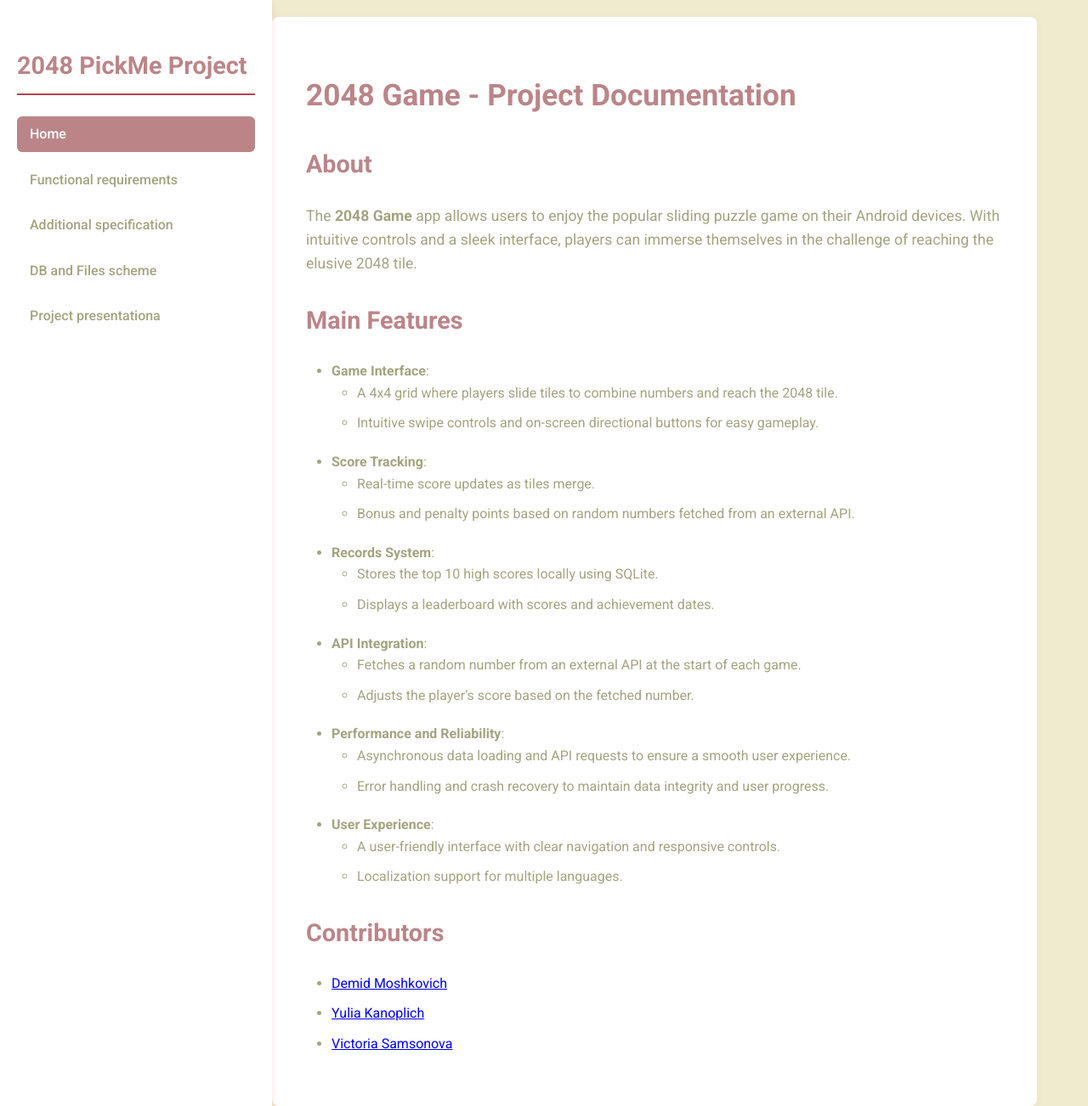
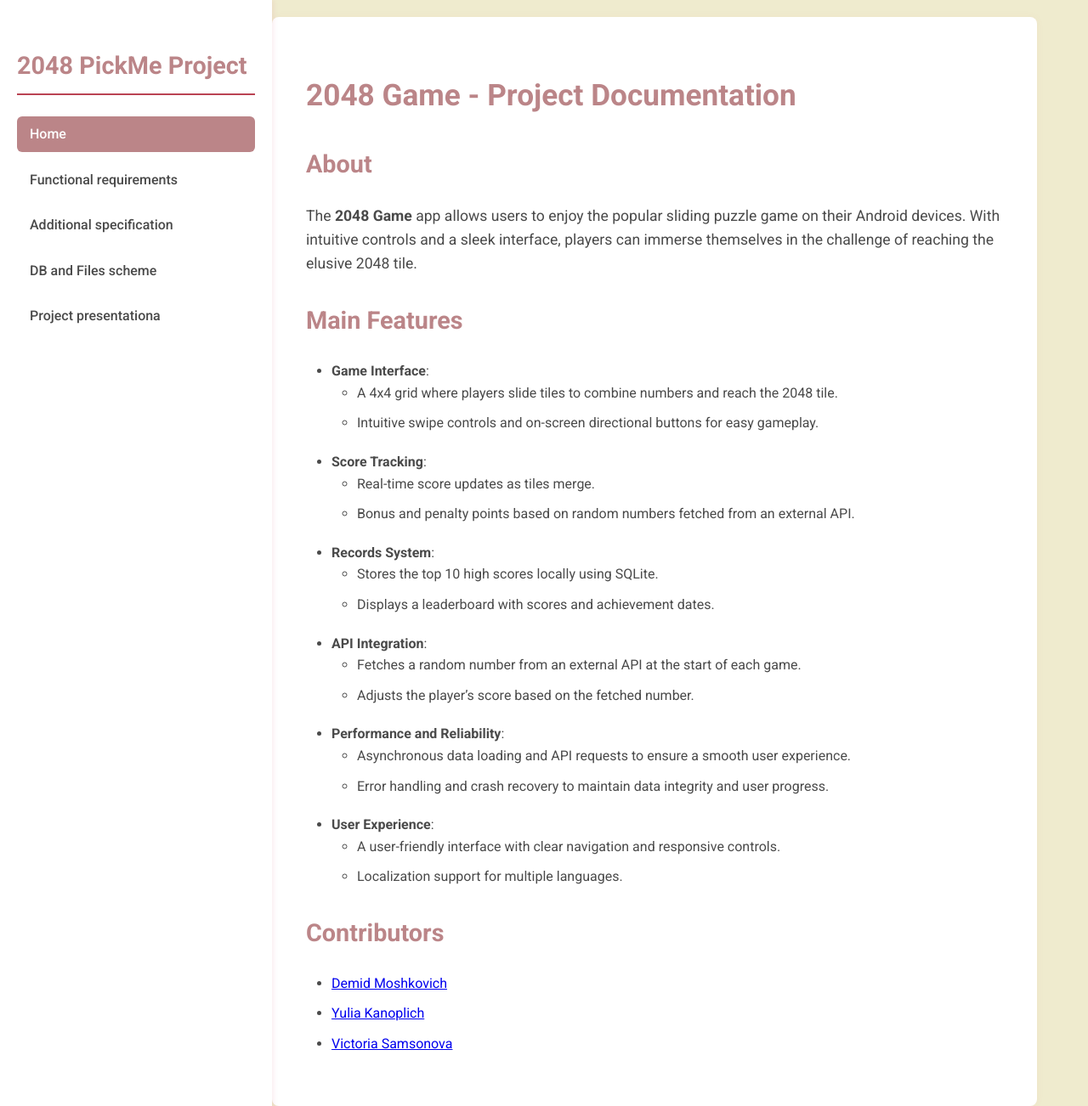
Before and after one commit to fpmi-pmvs2025/pmvs11b-lab8-pickme-team, a Jekyll site: the page built from docs/index.md, in a window 1280 px wide and 1302 px high. Shown: the whole window at 85% size. Built offline with Jekyll 4.4.1, drawn with Linux system fonts in a browser that asks for light colours.

Commit message:
change text color

```diff
--- a/docs/assets/css/style.css
+++ b/docs/assets/css/style.css
@@ -5,7 +5,7 @@
   --primary-color: #BB8588 !important;
   --secondary-color: #BA4353 !important;
   --background-color: #EFEBCE !important;
-  --text-color: #A3A380 !important;
+  --text-color: #4a4a4a !important;
   --sidebar-bg: #ffffff !important;
   --hover-color: #ffe5e5 !important;
 }
```
